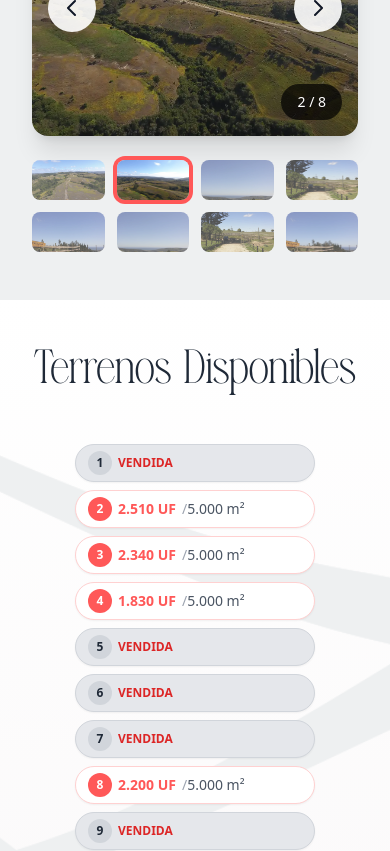
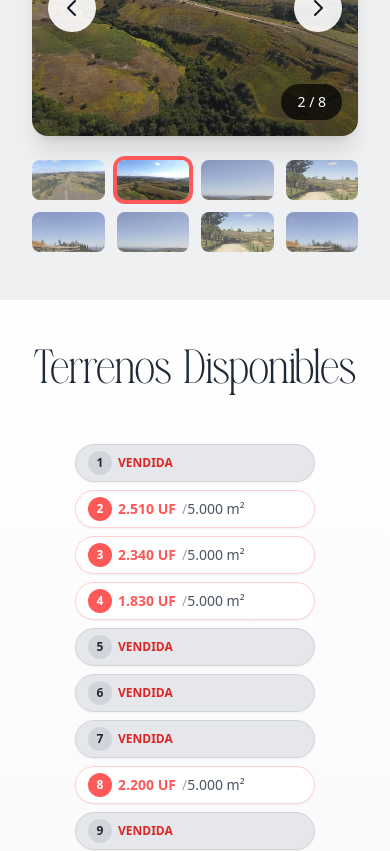
Before and after one commit to pipevera/DunasDePupuya, a Nuxt app: page /Marcordillera in a window 390 px wide. Shown: the part 2023-2874 px from the top of the page. Built offline with nearby package versions, Linux system fonts and the light colour scheme; a web font is replaced by a local one.

Commit message:
ng-cover

```diff
--- a/app/components/Table.vue
+++ b/app/components/Table.vue
@@ -1,6 +1,6 @@
 <template>
   <section class="bg-gradient-to-b from-white to-[#EFE9EB] ">
-    <div class="bg-[url('/images/backgrounds/ola-2.png')] bg-fixed bg-cover bg-center bg-no-repeat">
+    <div class="bg-[url('/images/backgrounds/ola-2.png')] sm:bg-fixed bg-cover bg-center bg-no-repeat">
       <div class="px-8" >
         <div class="max-w-7xl mx-auto py-12">
           <h2 v-if="title" class="text-5xl md:text-6xl font-Darina mb-12 text-gray-800 text-center sm:text-start max-w-3xl">
--- a/app/components/Vista360.vue
+++ b/app/components/Vista360.vue
@@ -1,5 +1,5 @@
 <template>
-  <section class="py-16 px-8 relative bg-[url('/images/backgrounds/ola-1.png')] bg-fixed bg-cover bg-center bg-no-repeat">
+  <section class="py-16 px-8 relative bg-[url('/images/backgrounds/ola-1.png')] sm:bg-fixed bg-cover bg-center bg-no-repeat">
 
     <div class="max-w-7xl mx-auto">
       <h2  class="text-5xl md:text-6xl font-Darina mb-12 text-gray-800 text-center">
```
